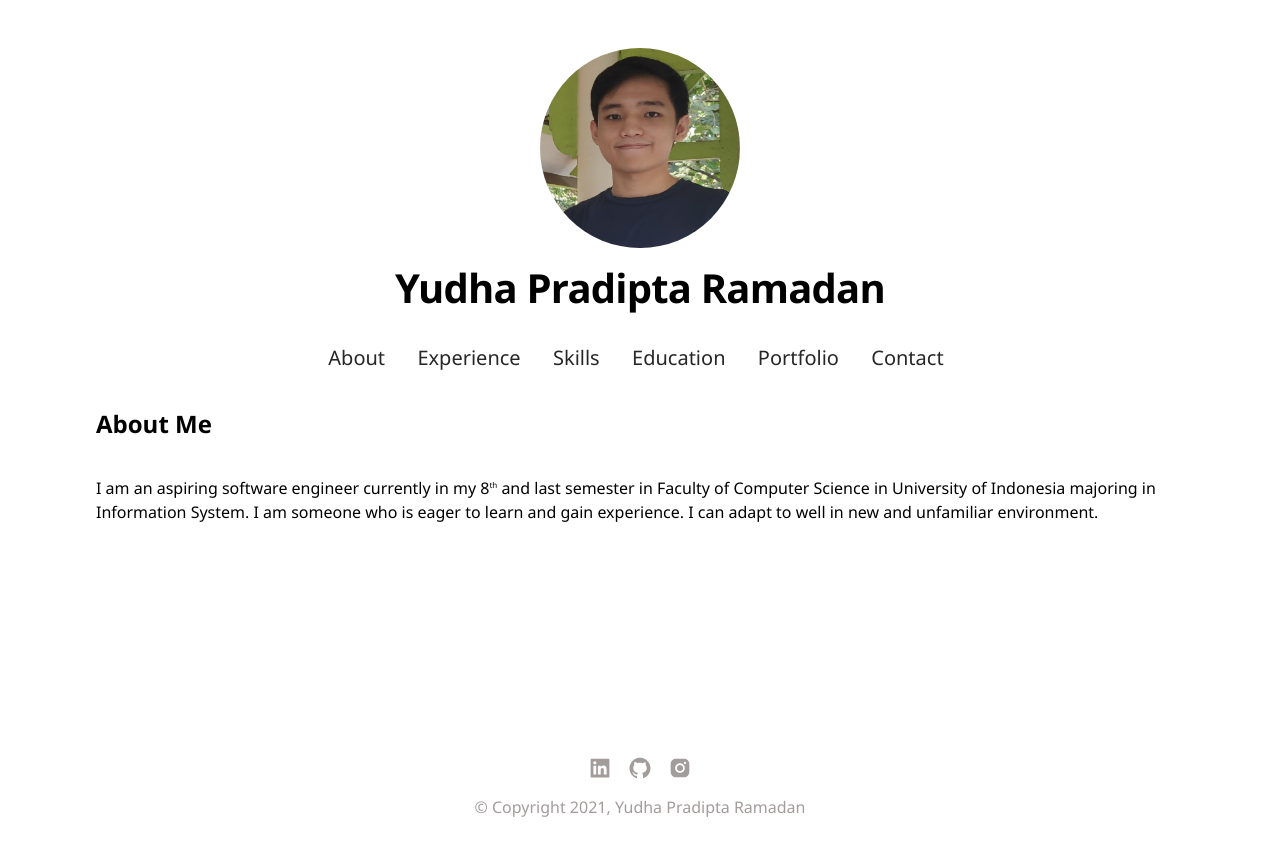
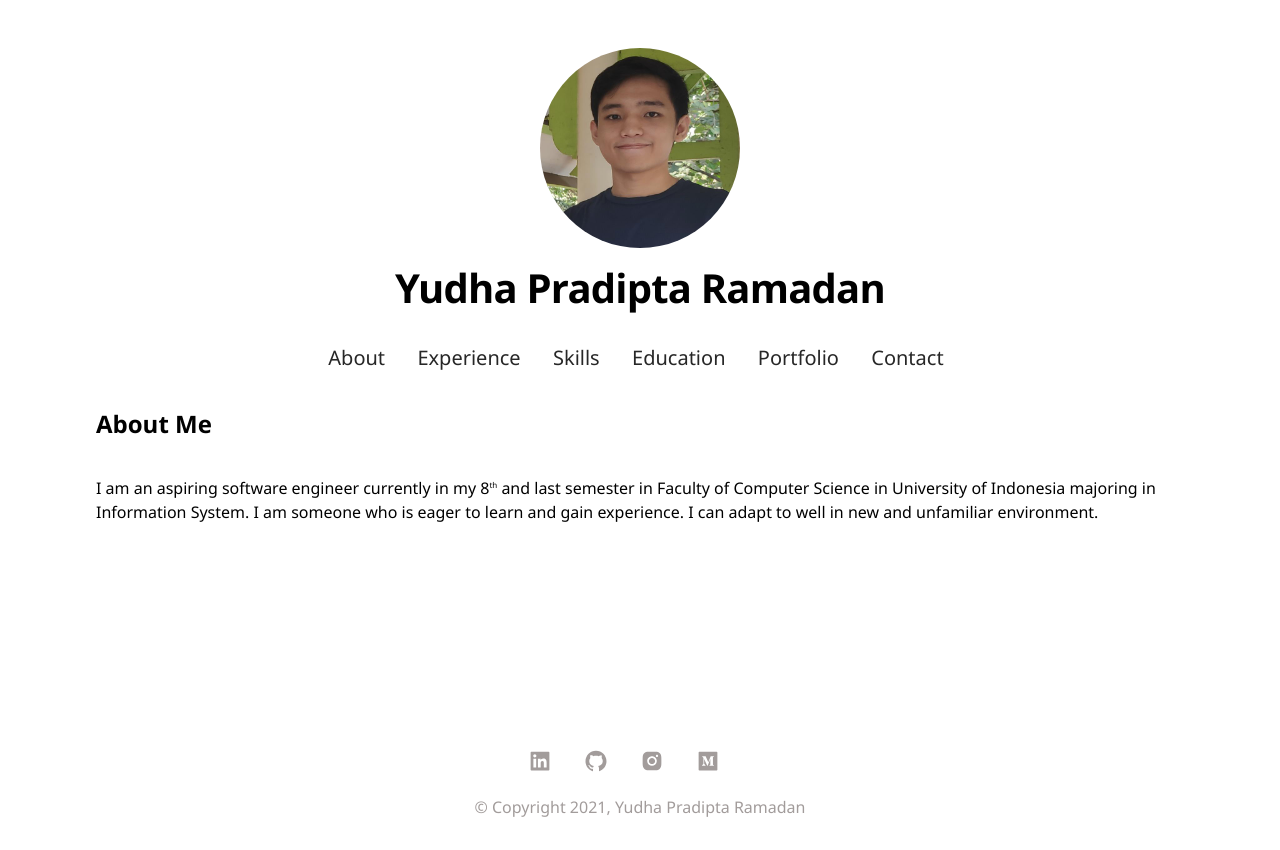
Before and after one commit to yudhapradiptar/personal-website, a Next.js app: page / in a window 1280 px wide. Built offline with nearby package versions, Linux system fonts and the light colour scheme.

Commit message:
add link to footer

```diff
--- a/src/components/footer.tsx
+++ b/src/components/footer.tsx
@@ -1,5 +1,10 @@
 import styles from "../styles/footer.module.scss";
-import { AiFillLinkedin, AiFillGithub, AiFillInstagram } from "react-icons/ai";
+import {
+  AiFillLinkedin,
+  AiFillGithub,
+  AiFillInstagram,
+  AiFillMediumSquare,
+} from "react-icons/ai";
 
 const Footer = () => {
   const date = new Date();
@@ -9,11 +14,34 @@ const Footer = () => {
     <>
       <footer className={styles.footer}>
         <div className={styles.footer__icons}>
-          <AiFillLinkedin style={{marginRight: "1rem"}}/>
-          <AiFillGithub style={{marginRight: "1rem"}}/>
-          <AiFillInstagram />
+          <div className={styles.footer__icons__item}>
+            <AiFillLinkedin
+              onClick={() =>
+                window.open("https://linkedin.com/in/yudhapradiptar")
+              }
+            />
+          </div>
+          <div className={styles.footer__icons__item}>
+            <AiFillGithub
+              onClick={() => window.open("https://github.com/yudhapradiptar")}
+            />
+          </div>
+          <div className={styles.footer__icons__item}>
+            <AiFillInstagram
+              onClick={() =>
+                window.open("https://www.instagram.com/yudhapradiptar/")
+              }
+            />
+          </div>
+          <div className={styles.footer__icons__itemLast}>
+            <AiFillMediumSquare
+              onClick={() => window.open("https://yudha512000.medium.com/")}
+            />
+          </div>
         </div>
-        <div className={styles.footer__copyright}>&copy; Copyright {currentYear}, Yudha Pradipta Ramadan</div>
+        <div className={styles.footer__copyright}>
+          &copy; Copyright {currentYear}, Yudha Pradipta Ramadan
+        </div>
       </footer>
     </>
   );
--- a/src/components/layout.tsx
+++ b/src/components/layout.tsx
@@ -8,7 +8,7 @@ const Layout = (props) => {
     <div className={styles.container}>
       <div className={styles.containerWrap}>
         <Head>
-          <title>{props.title}</title>
+          <title>{props.title} - Yudha's Website</title>
           <link rel="icon" href="/favicon.ico" />
         </Head>
         <header className={styles.header}>
--- a/src/styles/footer.module.scss
+++ b/src/styles/footer.module.scss
@@ -13,6 +13,16 @@
     display: flex;
     flex-direction: row;
     font-size: 1.5rem;
+
+    &__item {
+      margin-right: 2rem;
+      cursor: pointer;
+    }
+
+    &__itemLast {
+      margin-right: 2rem;
+      cursor: pointer;
+    }
   }
 
   &__copyright {
```
Also changed, not shown: 1 other file (tests, documents, lock files or other folders).
